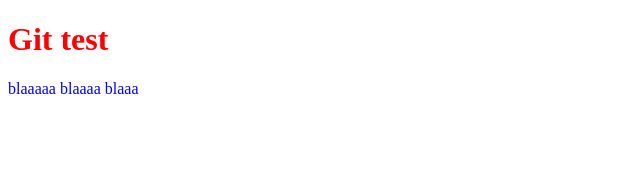
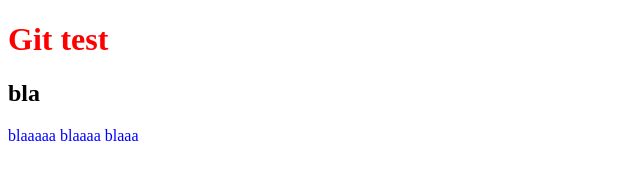
Before and after one commit to anma0010/git-test, a plain HTML site: page index.html in a window 1280 px wide. Shown: the whole page, without its empty margins (0-640 px from the left). Drawn offline with Linux system fonts and the light colour scheme.

Commit message:
Tilføjet h2

```diff
--- a/index.html
+++ b/index.html
@@ -10,6 +10,7 @@
 
 <body>
     <h1>Git test</h1>
+    <h2>bla</h2>
     <p>blaaaaa blaaaa blaaa</p>
 </body>
 
```
